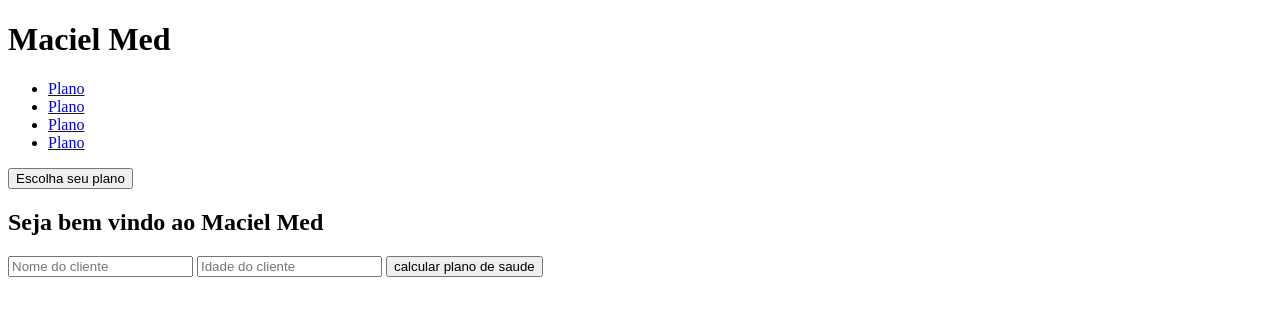
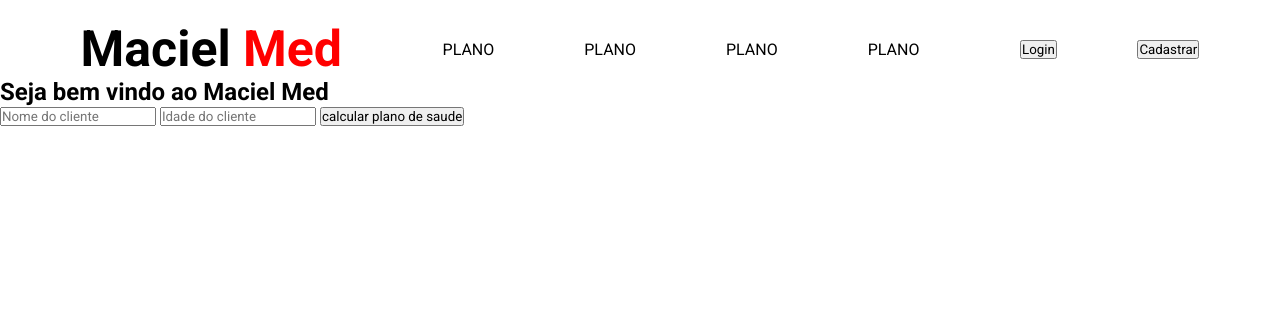
Before and after one commit to Jardel-Maciel/plano-de-saude2, a plain HTML site: page plano-de-saude/index.html in a window 1280 px wide. Drawn offline with Linux system fonts and the light colour scheme.

Commit message:
Update creat css

```diff
--- a/plano-de-saude/index.html
+++ b/plano-de-saude/index.html
@@ -3,7 +3,14 @@
 <head>
     <meta charset="UTF-8">
     <meta name="viewport" content="width=device-width, initial-scale=1.0">
+    <link rel="stylesheet" href="style.css">
+    <!--google fonts-->
+    <link rel="preconnect" href="https://fonts.googleapis.com">
+    <link rel="preconnect" href="https://fonts.gstatic.com" crossorigin>
+    <link href="https://fonts.googleapis.com/css2?family=Roboto:ital,wght@0,100..900;1,100..900&display=swap" rel="stylesheet">
+    <!--google fonts-->
     <title>Maciel Med</title>
+
 </head>
 <body>
     <header>
@@ -16,7 +23,8 @@
                 <li><a href="#">Plano</a></li>
             </ul>
         </nav>
-        <button>Escolha seu plano</button>
+        <button>Login</button>
+        <button>Cadastrar</button>
     </header>
     <main>
         <h2>Seja bem vindo ao Maciel <span>Med</span> </h2>
--- /dev/null
+++ b/plano-de-saude/style.css
@@ -0,0 +1,42 @@
+*{
+    box-sizing: border-box;
+    font-family: "Roboto", sans-serif;
+    padding: 0;
+    margin: 0;
+
+}
+header{
+    display: flex;
+    justify-content: space-evenly;
+    align-items: center;
+    margin-top: 20px;
+
+}
+header ul{
+    display: flex;
+    list-style: none;
+    gap: 50px;
+
+}
+a{
+    text-decoration: none;
+    color: black;
+    transition: 0.5s;
+    padding: 20px;
+    border-radius: 30px;
+    text-transform: uppercase;
+}
+a:hover{
+    background-color: rgba(0, 0, 0, 0.096);
+
+}
+h1{
+    font-size: 50px;
+}
+h1 > span{
+    color: red;
+}
+
+main{
+
+}
```
